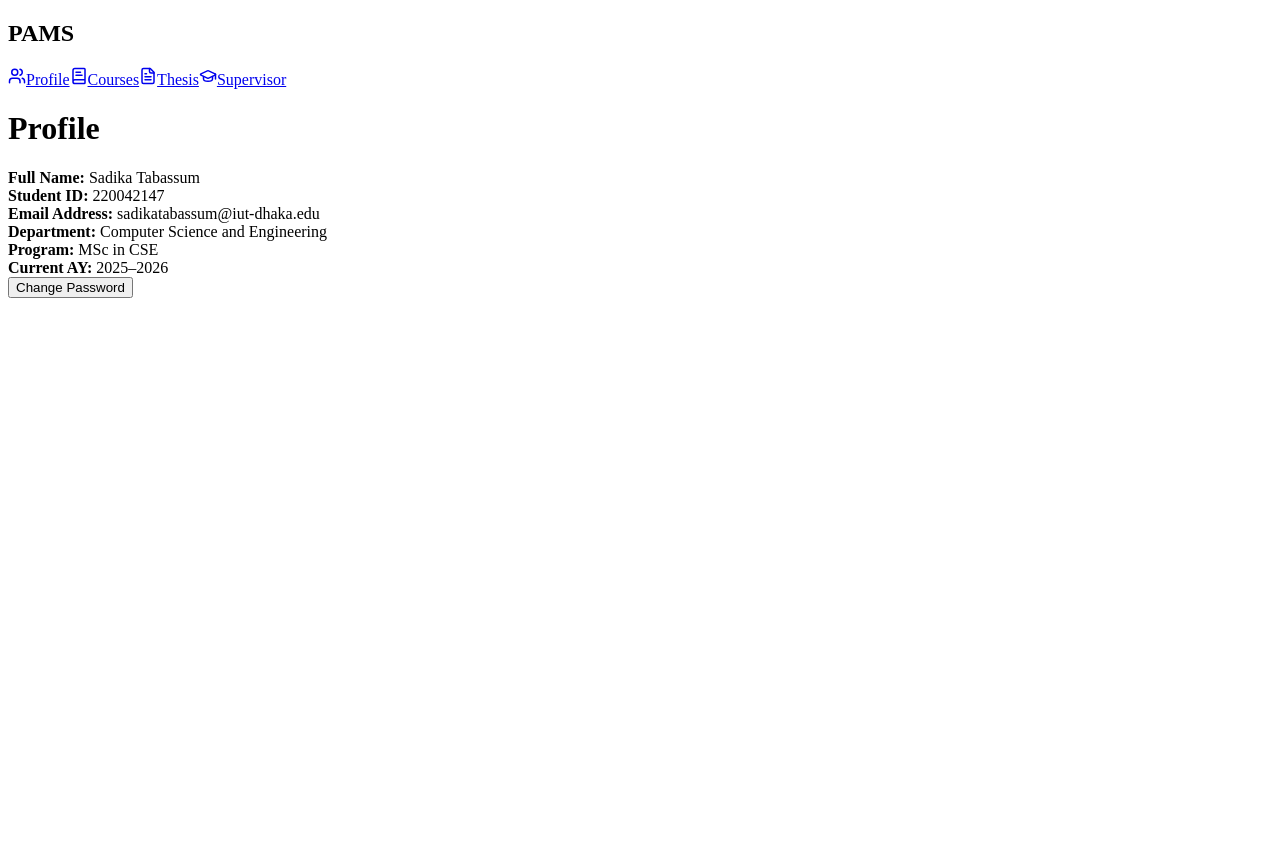
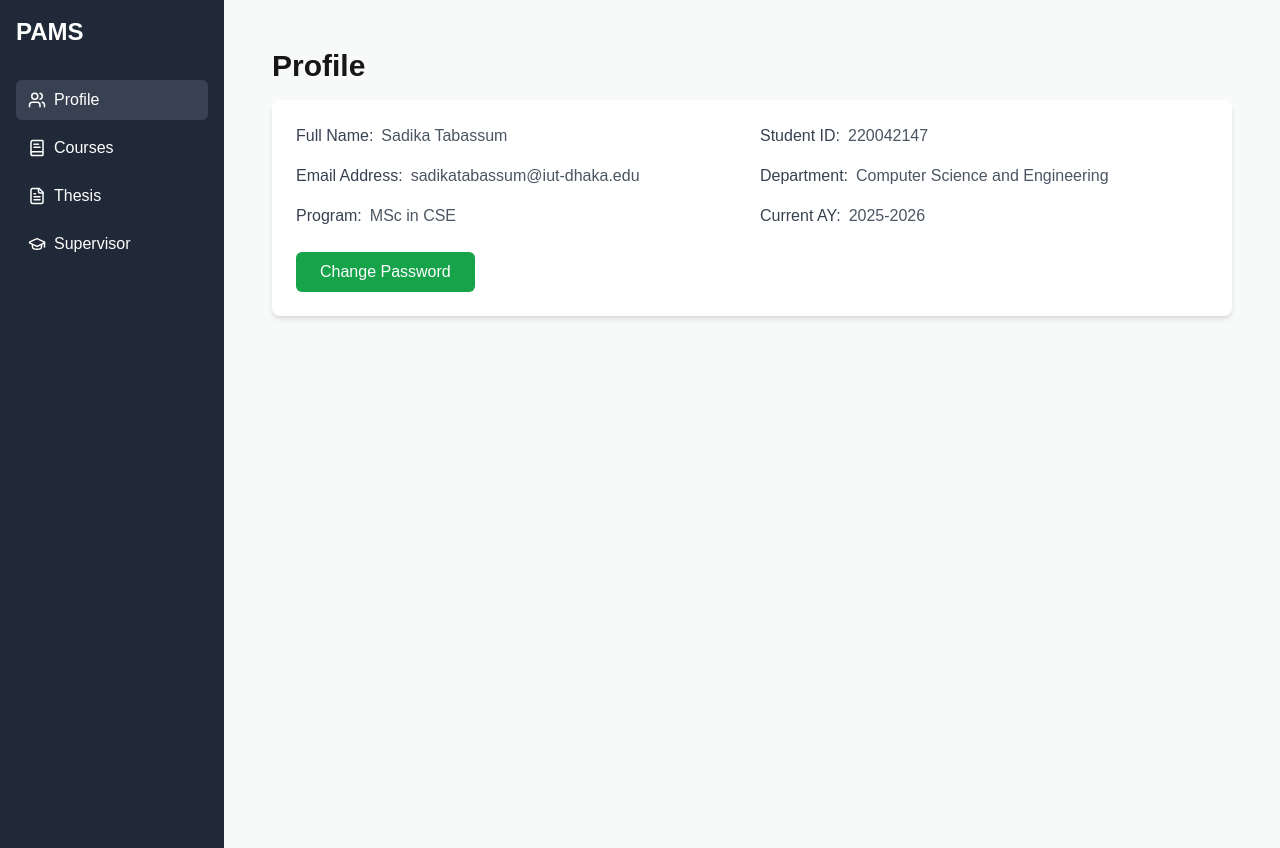
Before and after one commit to NanzibaSamita/frontend, a Next.js app: page /dashboard/student/profile in a window 1280 px wide. Before the commit the page ends 800 px from the top, so only its background shows below. Built offline with nearby package versions, Linux system fonts and the light colour scheme.

Commit message:
initial structuring student dashboard

```diff
--- a/app/(app)/layout.js
+++ b/app/(app)/layout.js
@@ -1,4 +1,4 @@
-import './globals.css'
+import "./globals.css";
 export const metadata = {
   title: "My Next.js App",
   description: "A modern web app built with Next.js",
@@ -9,11 +9,7 @@ export default function RootLayout({ children }) {
     <html lang="en">
       <head />
       <body className="min-h-screen bg-gray-50 text-gray-900 ">
-
-
         <main className="p-6">{children}</main>
-
-
       </body>
     </html>
   );
--- a/app/dashboard/layout.jsx
+++ /dev/null
@@ -1,10 +0,0 @@
-import StudentSidebar from "@/components/student-sidebar"
-
-export default function StudentLayout({ children }) {
-  return (
-    <div className="flex min-h-screen">
-      <StudentSidebar />
-      <main className="flex-1 bg-[#f8faf9] p-6">{children}</main>
-    </div>
-  )
-}
--- /dev/null
+++ b/app/dashboard/student/globals.css
@@ -0,0 +1,21 @@
+@tailwind base;
+@tailwind components;
+@tailwind utilities;
+
+:root {
+  --background: #ffffff;
+  --foreground: #171717;
+}
+
+@media (prefers-color-scheme: dark) {
+  :root {
+    --background: #0a0a0a;
+    --foreground: #ededed;
+  }
+}
+
+body {
+  color: var(--foreground);
+  background: var(--background);
+  font-family: Arial, Helvetica, sans-serif;
+}
--- /dev/null
+++ b/app/dashboard/student/layout.js
@@ -0,0 +1,13 @@
+// app/dashboard/student/layout.jsx
+import "./globals.css"               // Global styles
+import Layout from "@/components/Layout"
+
+export default function StudentLayout({ children }) {
+  return (
+    <html lang="en">
+      <body>
+        <Layout>{children}</Layout>
+      </body>
+    </html>
+  )
+}
--- a/app/dashboard/page.jsx
+++ b/app/dashboard/student/page.js
@@ -6,6 +6,7 @@ export default function StudentDashboardRedirect() {
   const router = useRouter()
 
   useEffect(() => {
+    // Redirect the student to their profile page
     router.replace("/dashboard/student/profile")
   }, [router])
 
--- a/app/dashboard/student/page.jsx
+++ /dev/null
@@ -1,5 +0,0 @@
-import { redirect } from "next/navigation"
-
-export default function StudentDashboard() {
-  redirect("/dashboard/student/profile")
-}
--- a/app/dashboard/student/profile/page.jsx
+++ b/app/dashboard/student/profile/page.jsx
@@ -1,32 +1,51 @@
+"use client"
+
 export default function StudentProfile() {
   return (
-    <div className="max-w-3xl mx-auto">
-      <h1 className="text-3xl font-bold mb-6">Profile</h1>
+    <div className="flex min-h-screen">
 
-      <div className="bg-white border rounded-md overflow-hidden">
-        <div className="grid grid-cols-2 border-b p-4">
-          <strong>Full Name:</strong> <span>Sadika Tabassum</span>
+      {/* Main Content */}
+      <main className="flex-1 bg-[#f8faf9] p-6">
+        <h1 className="text-3xl font-bold mb-4">Profile</h1>
+
+        <div className="bg-white p-6 rounded-lg shadow-md">
+          <div className="grid grid-cols-2 gap-4">
+            <div className="flex items-center space-x-2">
+              <span className="font-medium text-gray-700">Full Name:</span>
+              <span className="text-gray-600">Sadika Tabassum</span>
             </div>
-        <div className="grid grid-cols-2 border-b p-4">
-          <strong>Student ID:</strong> <span>220042147</span>
+
+            <div className="flex items-center space-x-2">
+              <span className="font-medium text-gray-700">Student ID:</span>
+              <span className="text-gray-600">220042147</span>
             </div>
-        <div className="grid grid-cols-2 border-b p-4">
-          <strong>Email Address:</strong> <span>sadikatabassum@iut-dhaka.edu</span>
+
+            <div className="flex items-center space-x-2">
+              <span className="font-medium text-gray-700">Email Address:</span>
+              <span className="text-gray-600">sadikatabassum@iut-dhaka.edu</span>
             </div>
-        <div className="grid grid-cols-2 border-b p-4">
-          <strong>Department:</strong> <span>Computer Science and Engineering</span>
+
+            <div className="flex items-center space-x-2">
+              <span className="font-medium text-gray-700">Department:</span>
+              <span className="text-gray-600">Computer Science and Engineering</span>
             </div>
-        <div className="grid grid-cols-2 border-b p-4">
-          <strong>Program:</strong> <span>MSc in CSE</span>
+
+            <div className="flex items-center space-x-2">
+              <span className="font-medium text-gray-700">Program:</span>
+              <span className="text-gray-600">MSc in CSE</span>
             </div>
-        <div className="grid grid-cols-2 p-4">
-          <strong>Current AY:</strong> <span>2025–2026</span>
+
+            <div className="flex items-center space-x-2">
+              <span className="font-medium text-gray-700">Current AY:</span>
+              <span className="text-gray-600">2025-2026</span>
             </div>
           </div>
 
-      <button className="mt-6 bg-green-600 text-white py-2 px-6 rounded-md hover:bg-green-700">
+          <button className="mt-6 bg-green-600 hover:bg-green-700 text-white py-2 px-6 rounded-md">
             Change Password
           </button>
         </div>
+      </main>
+    </div>
   )
 }
--- /dev/null
+++ b/components/Layout.jsx
@@ -0,0 +1,18 @@
+// components/Layout.jsx
+"use client"
+
+import StudentSidebar from "@/components/student-sidebar"
+
+export default function Layout({ children }) {
+  return (
+    <div className="flex min-h-screen">
+      {/* Sidebar - visible on all dashboard pages */}
+      <StudentSidebar />
+
+      {/* Main content area */}
+      <main className="flex-1 bg-[#f8faf9] p-6 overflow-auto">
+        {children}
+      </main>
+    </div>
+  )
+}
--- a/components/Register.jsx
+++ b/components/Register.jsx
@@ -0,0 +1,185 @@
+"use client"
+
+import { useState } from "react"
+import Image from "next/image"
+
+export default function RegisterPage() {
+  const [form, setForm] = useState({
+    firstName: "",
+    lastName: "",
+    email: "",
+    studentId: "",
+    program: "",
+    department: "",
+    password: "",
+    confirmPassword: ""
+  })
+
+  const handleChange = (e) => {
+    setForm({ ...form, [e.target.name]: e.target.value })
+  }
+
+  const handleSubmit = (e) => {
+    e.preventDefault()
+    alert("Account created successfully!")
+  }
+
+  return (
+    <div className="min-h-screen bg-[#f8faf9] flex flex-col items-center justify-start px-4 pt-10 md:pt-16 space-y-6">
+      {/* Header logos only */}
+      <div className="w-full max-w-6xl flex justify-between items-center px-4">
+        <div className="w-[100px] md:w-[140px]">
+          <Image
+            src="/iut-left.png"
+            alt="IUT Left Logo"
+            width={140}
+            height={140}
+            className="w-full h-auto"
+          />
+        </div>
+        <div className="w-[100px] md:w-[140px]">
+          <Image
+            src="/iut-right.png"
+            alt="IUT Right Logo"
+            width={140}
+            height={140}
+            className="w-full h-auto"
+          />
+        </div>
+      </div>
+
+      {/* Registration Form */}
+      <form
+        onSubmit={handleSubmit}
+        className="w-full max-w-3xl bg-white p-8 rounded-lg shadow-md space-y-6 -mt-20 md:-mt-28"
+      >
+        <h2 className="text-2xl font-bold text-center text-gray-800">
+          Student Registration
+        </h2>
+        <p className="text-center text-sm text-gray-500">
+          Create your account to access the postgraduate system
+        </p>
+
+        <div className="grid grid-cols-1 md:grid-cols-2 gap-4">
+          <div>
+            <label className="block text-sm font-medium text-gray-700">First Name</label>
+            <input
+              type="text"
+              name="firstName"
+              placeholder="Enter first name"
+              value={form.firstName}
+              onChange={handleChange}
+              className="mt-1 w-full px-4 py-2 border rounded-md focus:ring-green-400 focus:outline-none"
+              required
+            />
+          </div>
+
+          <div>
+            <label className="block text-sm font-medium text-gray-700">Last Name</label>
+            <input
+              type="text"
+              name="lastName"
+              placeholder="Enter last name"
+              value={form.lastName}
+              onChange={handleChange}
+              className="mt-1 w-full px-4 py-2 border rounded-md focus:ring-green-400 focus:outline-none"
+              required
+            />
+          </div>
+
+          <div className="md:col-span-2">
+            <label className="block text-sm font-medium text-gray-700">Email</label>
+            <input
+              type="email"
+              name="email"
+              placeholder="Enter your email"
+              value={form.email}
+              onChange={handleChange}
+              className="mt-1 w-full px-4 py-2 border rounded-md focus:ring-green-400 focus:outline-none"
+              required
+            />
+          </div>
+
+          <div className="md:col-span-2">
+            <label className="block text-sm font-medium text-gray-700">Student ID</label>
+            <input
+              type="text"
+              name="studentId"
+              placeholder="Enter student ID"
+              value={form.studentId}
+              onChange={handleChange}
+              className="mt-1 w-full px-4 py-2 border rounded-md focus:ring-green-400 focus:outline-none"
+              required
+            />
+          </div>
+
+          <div>
+            <label className="block text-sm font-medium text-gray-700">Program</label>
+            <select
+              name="program"
+              value={form.program}
+              onChange={handleChange}
+              className="mt-1 w-full px-4 py-2 border rounded-md focus:ring-green-400 focus:outline-none"
+              required
+            >
+              <option value="">Select program</option>
+              <option value="MSc">MSc</option>
+              <option value="MEng">MEng</option>
+              <option value="PhD">PhD</option>
+            </select>
+          </div>
+
+          <div>
+            <label className="block text-sm font-medium text-gray-700">Department</label>
+            <select
+              name="department"
+              value={form.department}
+              onChange={handleChange}
+              className="mt-1 w-full px-4 py-2 border rounded-md focus:ring-green-400 focus:outline-none"
+              required
+            >
+              <option value="">Select department</option>
+              <option value="CSE">CSE</option>
+              <option value="EEE">EEE</option>
+              <option value="CEE">CEE</option>
+              <option value="MCE">MCE</option>
+            </select>
+          </div>
+
+          <div>
+            <label className="block text-sm font-medium text-gray-700">Password</label>
+            <input
+              type="password"
+              name="password"
+              placeholder="Enter password"
+              value={form.password}
+              onChange={handleChange}
+              className="mt-1 w-full px-4 py-2 border rounded-md focus:ring-green-400 focus:outline-none"
+              required
+            />
+          </div>
+
+          <div>
+            <label className="block text-sm font-medium text-gray-700">Confirm Password</label>
+            <input
+              type="password"
+              name="confirmPassword"
+              placeholder="Confirm password"
+              value={form.confirmPassword}
+              onChange={handleChange}
+              className="mt-1 w-full px-4 py-2 border rounded-md focus:ring-green-400 focus:outline-none"
+              required
+            />
+          </div>
+        </div>
+
+        <button
+          type="submit"
+          className="w-full bg-green-600 hover:bg-green-700 text-white py-3 rounded-md font-semibold text-lg"
+        >
+          Create Account
+        </button>
+      </form>
+    </div>
+  )
+}
--- a/components/student-sidebar.jsx
+++ b/components/student-sidebar.jsx
@@ -9,7 +9,7 @@ export default function StudentSidebar() {
 
   const links = [
     { name: "Profile", href: "/dashboard/student/profile", icon: <Users size={18} /> },
-    { name: "Courses", href: "/dashboard/student/course", icon: <BookText size={18} /> },
+    { name: "Courses", href: "/dashboard/student/courses", icon: <BookText size={18} /> },
     { name: "Thesis", href: "/dashboard/student/thesis", icon: <FileText size={18} /> },
     { name: "Supervisor", href: "/dashboard/student/supervisor", icon: <GraduationCap size={18} /> },
   ]
```
Also changed, not shown: app/(app)/page.js (+3 -4 lines), components/icons/GraduationCap.jsx (deleted, +0 -19 lines). Lines whose indentation alone changed are shown as unchanged.
